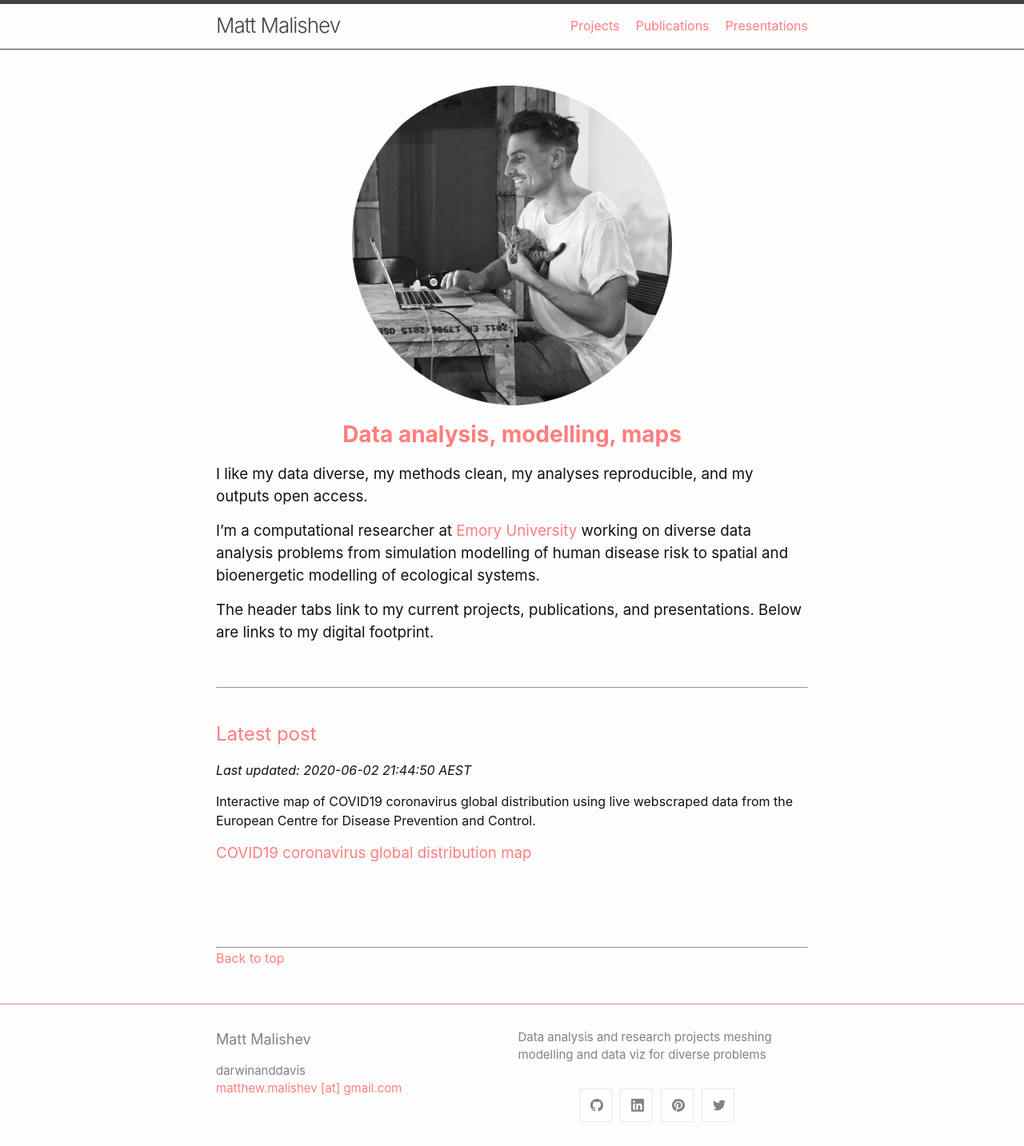
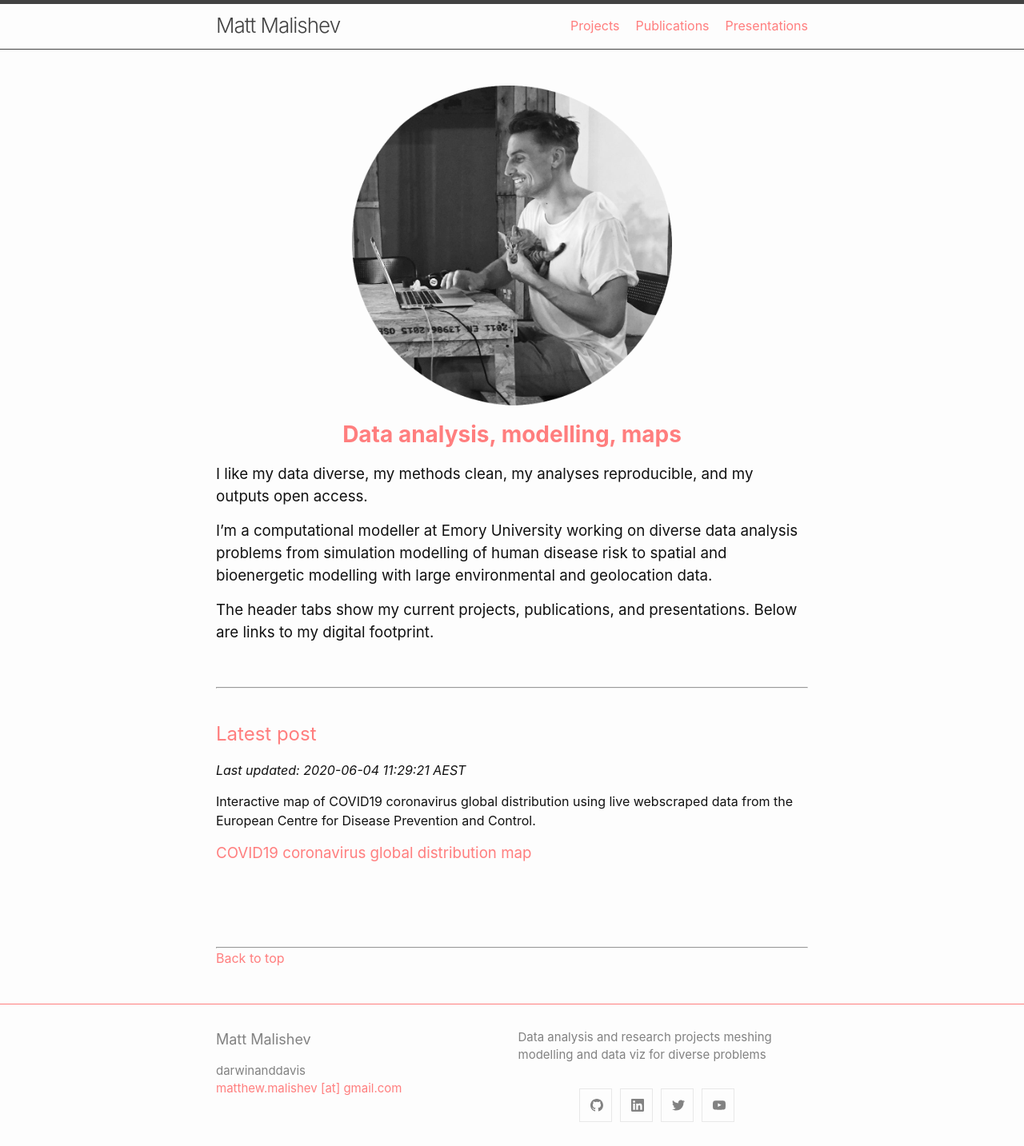
Before and after one commit to darwinanddavis/DataPortfolio, a Jekyll site: the page built from index.md, in a window 1280 px wide. Shown: the whole page at 80% size. Built offline with Jekyll 4.4.1, drawn with Linux system fonts in a browser that asks for light colours; our own code applies the rules of GitHub Pages for plain Markdown files.

```diff
--- a/_config.yml
+++ b/_config.yml
@@ -13,17 +13,17 @@ minima:
   # generate social links in footer
   social_links:
     github: darwinanddavis
-    pinterest: mmalishev
+    # pinterest: mmalishev
     linkedin: mmalishev
     twitter: darwinanddavis
     # instagram: darwinanddavis
-    googlescholar: user=m3MVeUMAAAAJ
+    # googlescholar: user=m3MVeUMAAAAJ
     # rss: rss
     # dribbble: jekyll
     # facebook: jekyll
     # flickr:   jekyll
     # youtube: jekyll
-    # youtube_channel: UC8CXR0-3I70i1tfPg1PAE1g
+    youtube_channel: UC5-q6ocHq6UzWtkENGJsQIw # UC8CXR0-3I70i1tfPg1PAE1g
     # youtube_channel_name: CloudCannon
     # telegram: jekyll
     # googleplus: +jekyll
--- a/index.md
+++ b/index.md
@@ -15,9 +15,9 @@
 
 ### I like my data diverse, my methods clean, my analyses reproducible, and my outputs open access.
 
-### I’m a computational researcher at [Emory University](https://scholarblogs.emory.edu/civitello/) working on diverse data analysis problems from simulation modelling of human disease risk to spatial and bioenergetic modelling of ecological systems.
+### I’m a computational modeller at Emory University working on diverse data analysis problems from simulation modelling of human disease risk to spatial and bioenergetic modelling with large environmental and geolocation data.
 
-### The header tabs link to my current projects, publications, and presentations. Below are links to my digital footprint.
+### The header tabs show my current projects, publications, and presentations. Below are links to my digital footprint.
 
 <br>
 
@@ -29,7 +29,7 @@
 	Latest post
 </p>
 
-_Last updated: 2020-06-02 21:44:50 AEST_
+_Last updated: 2020-06-04 11:29:21 AEST_
 
 Interactive map of COVID19 coronavirus global distribution using live webscraped data from the European Centre for Disease Prevention and Control.
 
```
Also changed, not shown: publications.md (+2 -0 lines).
